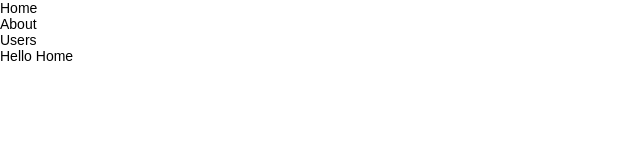
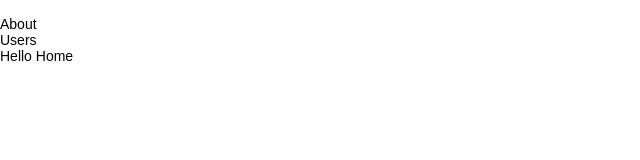
Before and after one commit to DRX-R-D/home, a React (Create React App) app: page / in a window 1280 px wide. Shown: the top 160 px of the page, without its empty margins (0-640 px from the left). Built offline with nearby package versions, Linux system fonts and the light colour scheme.

Commit message:
[improved]: css prop 적용

```diff
--- a/craco.config.js
+++ b/craco.config.js
@@ -12,4 +12,7 @@ module.exports = {
       },
     },
   ],
+  babel: {
+    presets: ['@emotion/babel-preset-css-prop'],
+  },
 }
--- a/package.json
+++ b/package.json
@@ -4,6 +4,7 @@
   "private": true,
   "dependencies": {
     "@craco/craco": "^6.1.1",
+    "@emotion/babel-preset-css-prop": "^11.2.0",
     "@emotion/react": "^11.1.5",
     "@testing-library/jest-dom": "^5.11.4",
     "@testing-library/react": "^11.1.0",
@@ -46,6 +47,7 @@
     ]
   },
   "devDependencies": {
+    "@emotion/babel-plugin": "^11.3.0",
     "@types/react-router-dom": "^5.1.7",
     "craco-alias": "^2.2.0",
     "gh-pages": "^3.1.0",
--- a/src/App.tsx
+++ b/src/App.tsx
@@ -7,11 +7,13 @@ import {
 } from 'react-router-dom'
 import { Global, ThemeProvider } from '@emotion/react'
 import { reset, theme } from '~/styles'
+import { HeaderBar } from '~/components'
 
 const App: React.FC = () => {
   return (
     <ThemeProvider theme={theme}>
       <Global styles={[reset]} />
+      <HeaderBar />
       <Router basename={process.env.PUBLIC_URL}>
         <div className="App">
           <nav>
--- /dev/null
+++ b/src/components/index.ts
@@ -0,0 +1 @@
+export * from './layout'
--- /dev/null
+++ b/src/components/layout/HeaderBar.tsx
@@ -0,0 +1,21 @@
+import React from 'react'
+import { css } from '@emotion/react'
+
+const HeaderBarCss = css`
+  position: fixed;
+  left: 0;
+  top: 0;
+  right: 0;
+  background-color: #fff;
+  color: #fff;
+`
+
+const HeaderBar: React.FC = () => {
+  return (
+    <header css={HeaderBarCss}>
+      Hello World
+    </header>
+  )
+}
+
+export default HeaderBar
--- /dev/null
+++ b/src/components/layout/index.ts
@@ -0,0 +1 @@
+export { default as HeaderBar } from './HeaderBar'
--- a/tsconfig.paths.json
+++ b/tsconfig.paths.json
@@ -1,5 +1,7 @@
 {
   "compilerOptions": {
+    "jsxImportSource": "@emotion/react",
+    "jsx": "preserve",
     "baseUrl": ".",
     "paths": {
       "~/*": ["src/*"]
```
Also changed, not shown: 1 other file (tests, documents, lock files or other folders).
